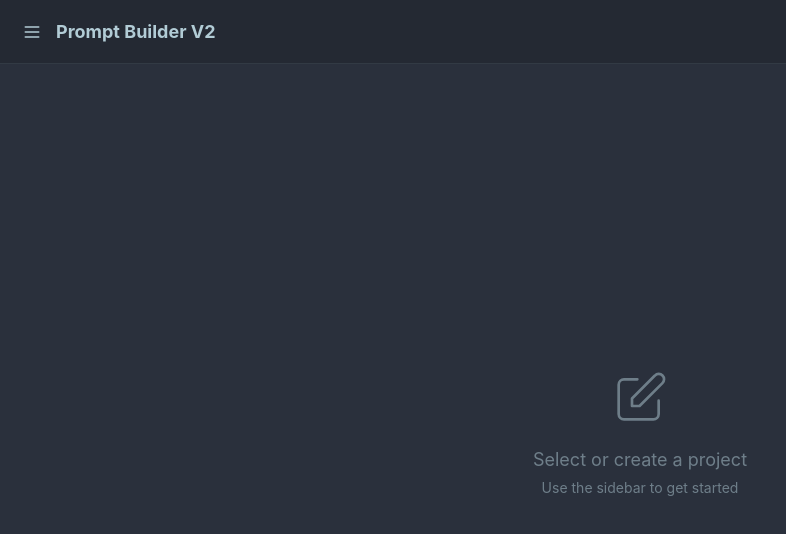
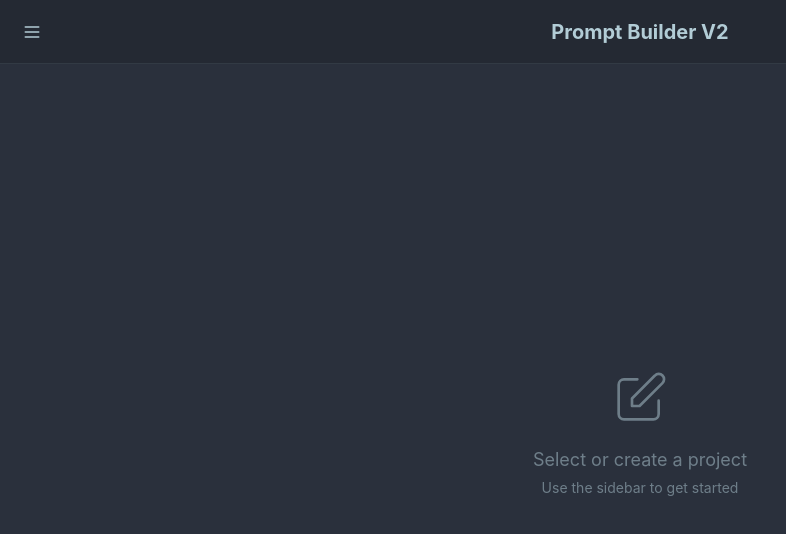
Before and after one commit to GalacticQuasar/prompt-builder, a React (Vite) app: page / in a window 1280 px wide. Shown: the top 534 px of the page, without its empty margins (0-786 px from the left). Built offline with nearby package versions, Linux system fonts and the light colour scheme.

Commit message:
feat: center project name and make editable

```diff
--- a/src/App.jsx
+++ b/src/App.jsx
@@ -7,8 +7,10 @@
 import { useKeyboardShortcuts } from './hooks/useKeyboardShortcuts';
 
 function AppInner() {
-  const { state, dispatch } = useProject();
+  const { state, dispatch, renameProject } = useProject();
   const [sidebarOpen, setSidebarOpen] = useState(false);
+  const [editingTitle, setEditingTitle] = useState(false);
+  const [titleText, setTitleText] = useState('');
 
   useAutoSave();
   useKeyboardShortcuts();
@@ -36,27 +38,62 @@
 
   const activeProject = state.projects.find((p) => p.id === state.activeProjectId);
 
+  const startEditingTitle = () => {
+    if (!activeProject) return;
+    setTitleText(activeProject.name);
+    setEditingTitle(true);
+  };
+
+  const finishEditingTitle = () => {
+    setEditingTitle(false);
+    if (titleText.trim() && titleText.trim() !== activeProject.name) {
+      renameProject(activeProject.id, titleText.trim());
+    }
+  };
+
   return (
     <div className="drawer">
       <input id="sidebar-toggle" type="checkbox" className="drawer-toggle" checked={sidebarOpen} onChange={() => setSidebarOpen(!sidebarOpen)} />
 
       <div className="drawer-content flex flex-col h-screen">
         <header className="navbar bg-base-200 px-4 border-b border-base-content/10">
-          <div className="flex-1 flex items-center gap-2">
+          <div className="navbar-start">
             <label htmlFor="sidebar-toggle" className="btn btn-ghost btn-sm btn-square drawer-button">
               <svg xmlns="http://www.w3.org/2000/svg" className="h-5 w-5" fill="none" viewBox="0 0 24 24" stroke="currentColor">
                 <path strokeLinecap="round" strokeLinejoin="round" strokeWidth={2} d="M4 6h16M4 12h16M4 18h16" />
               </svg>
             </label>
-            <h1 className="text-lg font-bold">Prompt Builder V2</h1>
           </div>
-          <div className="flex-none">
-            {activeProject && (
-              <span className="text-xs opacity-50">
+          <div className="navbar-center">
+            {activeProject && editingTitle ? (
+              <input
+                type="text"
+                className="input input-sm input-bordered text-xl font-bold text-center w-64"
+                value={titleText}
+                onChange={(e) => setTitleText(e.target.value)}
+                onBlur={finishEditingTitle}
+                onKeyDown={(e) => {
+                  if (e.key === 'Enter') finishEditingTitle();
+                  if (e.key === 'Escape') {
+                    setTitleText(activeProject.name);
+                    setEditingTitle(false);
+                  }
+                }}
+                autoFocus
+              />
+            ) : activeProject ? (
+              <h1
+                className="text-xl font-bold text-primary cursor-pointer select-none"
+                onDoubleClick={startEditingTitle}
+                title="Double-click to rename"
+              >
                 {activeProject.name}
-              </span>
+              </h1>
+            ) : (
+              <h1 className="text-xl font-bold">Prompt Builder V2</h1>
             )}
           </div>
+          <div className="navbar-end" />
         </header>
 
         <main className="flex-1 container mx-auto p-4">
```
Also changed, not shown: 1 other file (tests, documents, lock files or other folders).
